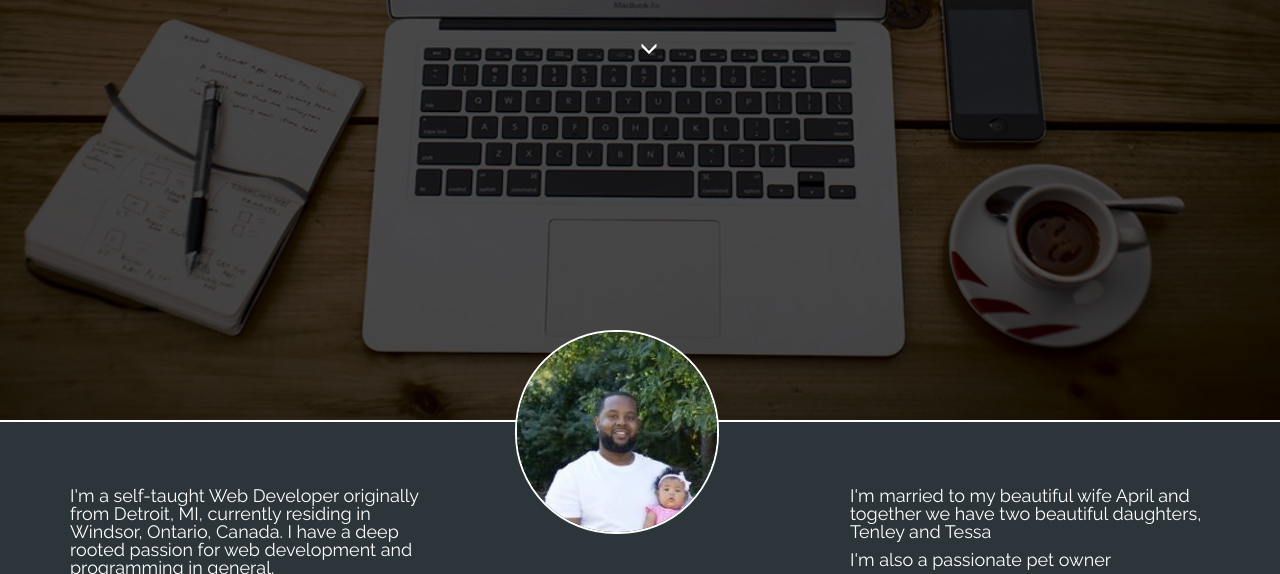
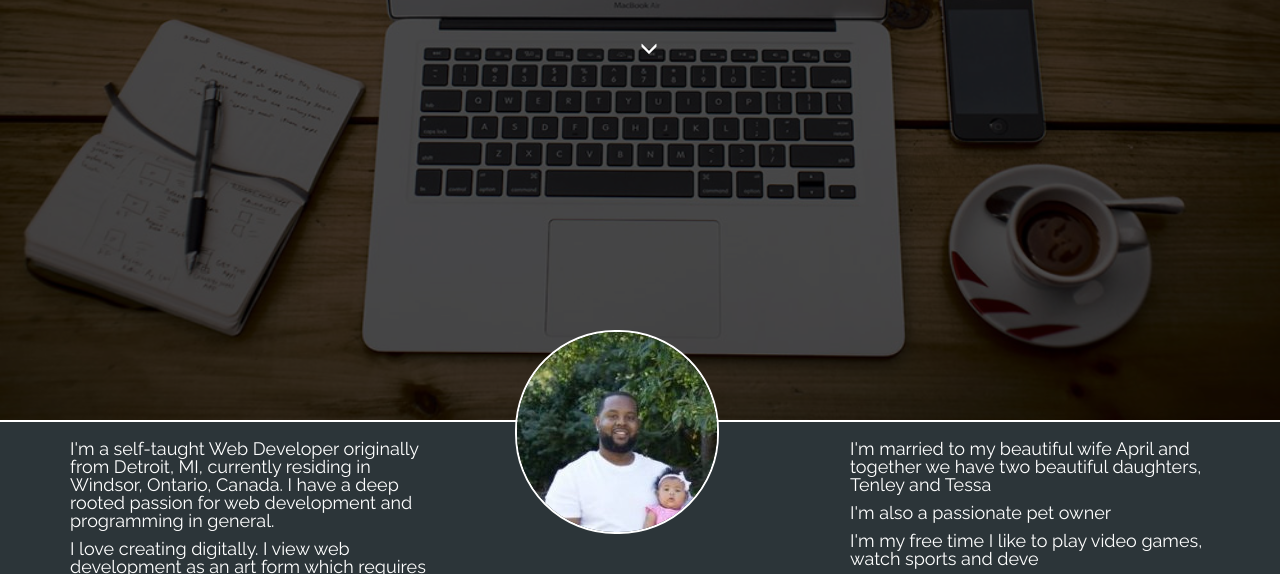
Before and after one commit to sdees82/portfolio, a plain HTML site: page index.html in a window 1280 px wide. Shown: the part 378-952 px from the top of the page. Drawn offline with nearby package versions, Linux system fonts and the light colour scheme; a web font is replaced by a local one.

Commit message:
layout changes

```diff
--- a/css/default.css
+++ b/css/default.css
@@ -492,7 +492,7 @@ display: none;
   .aboutheading > .container > .row > .col-sm-4{
       font-size: 1.5em;
       font-family: 'Raleway', sans-serif;
-      margin-top:4%;
+      /*margin-top:4%;*/
   }
 
   .sean{
```
